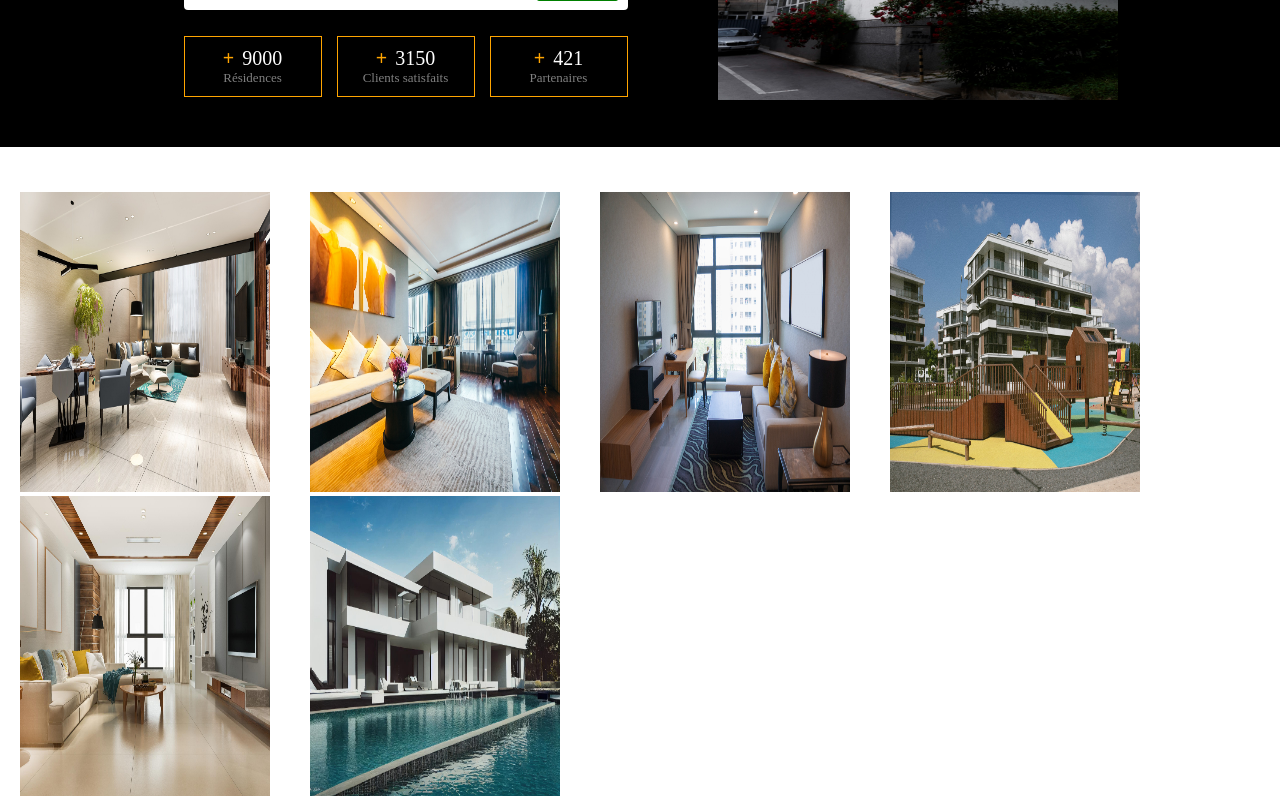
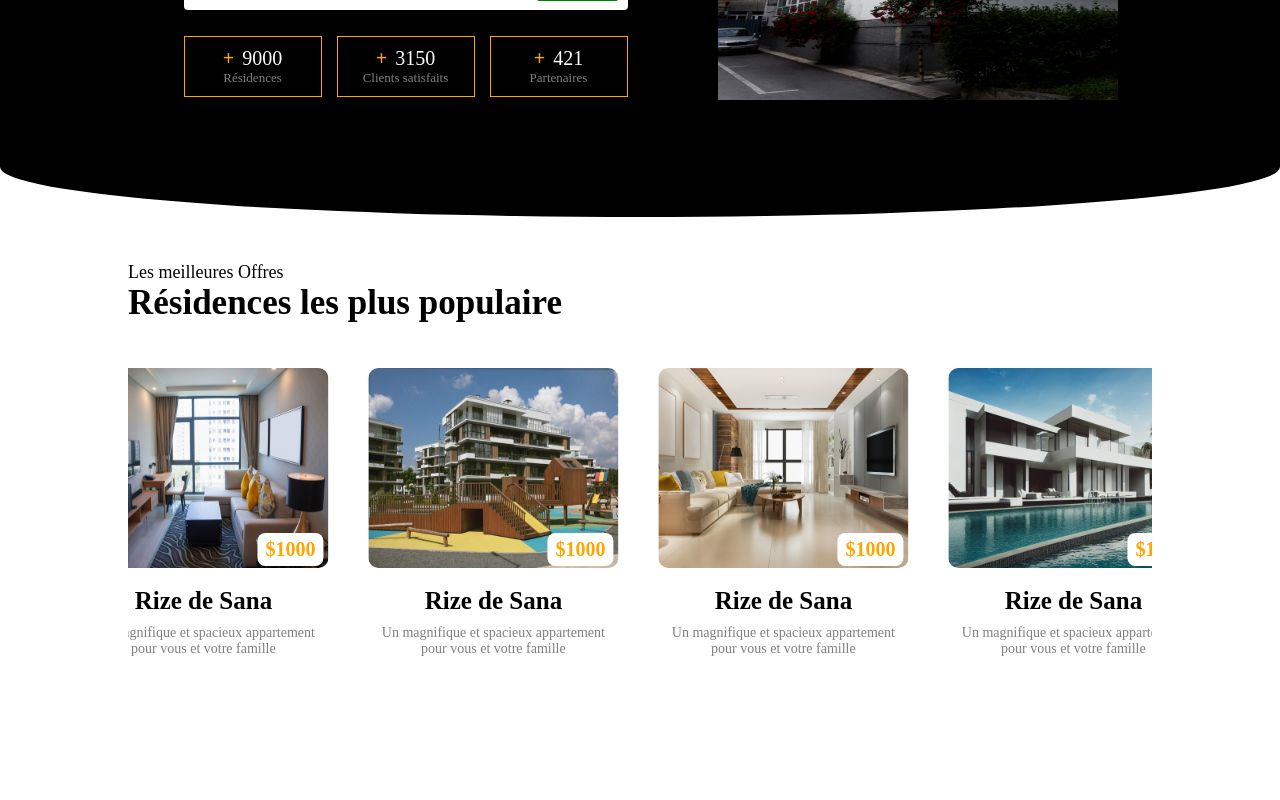
Before and after one commit to Gaimar23/Rex-Home, a React (Vite) app: page / in a window 1280 px wide. Shown: the part 449-1249 px from the top of the page. After the commit the page ends 1106 px from the top, so only its background shows below. Built offline with nearby package versions, Linux system fonts and the light colour scheme.

Commit message:
second commit

```diff
--- a/src/App.scss
+++ b/src/App.scss
@@ -5,9 +5,73 @@
         display: flex;
         justify-content: center;
 
+        position: relative;
+        padding-bottom: 20px;
+
+        // &::before{
+        //     content: "";
+        //     width: 100%;
+        //     height: 20px;
+        //     position: absolute;
+        //     bottom: -15px;
+        //     background-color: black;
+        // }
+
+        &::before{
+            content: "";
+            width: 100%;
+            height: 100px;
+            position: absolute;
+            bottom: -50px;
+            left: 0;
+            background-color: black;
+            border-radius: 50%;
+        }
+
+
+
         .accueil{
             max-width: 1366px;
             width: 80%;
         }
     }
+
+    .conteneur-produits{
+        margin-top: 95px;
+        display: flex;
+        justify-content: center;
+
+
+        // position: relative;
+
+        // &::before{
+        //     content: "";
+        //     width: 100%;
+        //     height: 100px;
+        //     position: absolute;
+        //     top: -100px;
+        //     left: 0;
+        //     background-color: black;
+        //     border-radius: 50%;
+        // }
+
+        // &::after{
+        //     content: "";
+        //     width: 50%;
+        //     height: 100px;
+        //     position: absolute;
+        //     top: -70px;
+        //     right: 0;
+        //     background-color: white;
+        //     border-radius: 100% 0 0 0;
+
+        // }
+
+        .produits{
+            max-width: 1366px;
+            width: 80%;
+
+        }
+
+    }
 }
--- a/src/components/Produits/Produits.jsx
+++ b/src/components/Produits/Produits.jsx
@@ -5,27 +5,155 @@ import { images } from "../../autres/data";
 const Produits = () => {
   return (
     <div className="sous-conteneur-produits">
-      <span>Les meilleures Offres</span>
-      <h2>Résidences les plus populaire</h2>
+      <span className="titre">Les meilleures Offres</span>
+      <h2 className="sous-titre">Résidences les plus populaire</h2>
       <div className="conteneur-slide">
         <div className="suivi-slide">
           <div className="carte-article">
             <img src={images.home4} alt="" />
+            <div className="details">
+              <span className="prix">
+                <span>$</span>1000
+              </span>
+              <h4 className="nom"> Rize de Sana</h4>
+              <p className="desc">
+                Un magnifique et spacieux appartement pour vous et votre famille
+              </p>
+            </div>
           </div>
           <div className="carte-article">
             <img src={images.home5} alt="" />
+            <div className="details">
+              <span className="prix">
+                <span>$</span>1000
+              </span>
+              <h4 className="nom"> Rize de Sana</h4>
+              <p className="desc">
+                Un magnifique et spacieux appartement pour vous et votre famille
+              </p>
+            </div>
           </div>
           <div className="carte-article">
             <img src={images.home6} alt="" />
+            <div className="details">
+              <span className="prix">
+                <span>$</span>1000
+              </span>
+              <h4 className="nom"> Rize de Sana</h4>
+              <p className="desc">
+                Un magnifique et spacieux appartement pour vous et votre famille
+              </p>
+            </div>
           </div>
           <div className="carte-article">
             <img src={images.home7} alt="" />
+            <div className="details">
+              <span className="prix">
+                <span>$</span>1000
+              </span>
+              <h4 className="nom"> Rize de Sana</h4>
+              <p className="desc">
+                Un magnifique et spacieux appartement pour vous et votre famille
+              </p>
+            </div>
           </div>
           <div className="carte-article">
             <img src={images.home8} alt="" />
+            <div className="details">
+              <span className="prix">
+                <span>$</span>1000
+              </span>
+              <h4 className="nom"> Rize de Sana</h4>
+              <p className="desc">
+                Un magnifique et spacieux appartement pour vous et votre famille
+              </p>
+            </div>
           </div>
           <div className="carte-article">
             <img src={images.home3} alt="" />
+            <div className="details">
+              <span className="prix">
+                <span>$</span>1000
+              </span>
+              <h4 className="nom"> Rize de Sana</h4>
+              <p className="desc">
+                Un magnifique et spacieux appartement pour vous et votre famille
+              </p>
+            </div>
+          </div>
+        </div>
+        <div className="suivi-slide">
+          <div className="carte-article">
+            <img src={images.home4} alt="" />
+            <div className="details">
+              <span className="prix">
+                <span>$</span>1000
+              </span>
+              <h4 className="nom"> Rize de Sana</h4>
+              <p className="desc">
+                Un magnifique et spacieux appartement pour vous et votre famille
+              </p>
+            </div>
+          </div>
+          <div className="carte-article">
+            <img src={images.home5} alt="" />
+            <div className="details">
+              <span className="prix">
+                <span>$</span>1000
+              </span>
+              <h4 className="nom"> Rize de Sana</h4>
+              <p className="desc">
+                Un magnifique et spacieux appartement pour vous et votre famille
+              </p>
+            </div>
+          </div>
+          <div className="carte-article">
+            <img src={images.home6} alt="" />
+            <div className="details">
+              <span className="prix">
+                <span>$</span>1000
+              </span>
+              <h4 className="nom"> Rize de Sana</h4>
+              <p className="desc">
+                Un magnifique et spacieux appartement pour vous et votre famille
+              </p>
+            </div>
+          </div>
+          <div className="carte-article">
+            <img src={images.home7} alt="" />
+            <div className="details">
+              <span className="prix">
+                <span>$</span>1000
+              </span>
+              <h4 className="nom"> Rize de Sana</h4>
+              <p className="desc">
+                Un magnifique et spacieux appartement pour vous et votre famille
+              </p>
+            </div>
+          </div>
+          <div className="carte-article">
+            <img src={images.home8} alt="" />
+            <div className="details">
+              <span className="prix">
+                <span>$</span>1000
+              </span>
+              <h4 className="nom"> Rize de Sana</h4>
+              <p className="desc">
+                Un magnifique et spacieux appartement pour vous et votre famille
+              </p>
+            </div>
+          </div>
+          <div className="carte-article">
+            <img src={images.home3} alt="" />
+            <div className="details">
+              <span className="prix">
+                <span>$</span>1000
+              </span>
+              <h4 className="nom"> Rize de Sana</h4>
+              <p className="desc">
+                Un magnifique et spacieux appartement pour vous et votre famille
+              </p>
+            </div>
           </div>
         </div>
       </div>
--- a/src/components/Produits/Produits.scss
+++ b/src/components/Produits/Produits.scss
@@ -1,22 +1,74 @@
 .sous-conteneur-produits{
 
+    .titre{
+        color: black;
+        font-size: 18px;
+    }
+
+    .sous-titre{
+        color: black;
+        font-size: 35px;
+        margin-bottom: 45px;
+    }
 
     .conteneur-slide{
+        overflow: hidden;
+        white-space: nowrap;
 
         .suivi-slide{
-            // white-space: nowrap;
+            display: inline-block;
+            animation: scrolling 15s infinite linear;
 
             .carte-article{
                 width: 250px;
-                height: 300px;
+                // height: 300px;
                 margin: 0 20px;
                 display: inline-block;
+                position: relative;
+                text-align: center;
 
                 img{
                     width: 100%;
-                    height: 100%;
+                    height: 200px;
+                    border-radius: 10px;
+                }
+
+                .details{
+                    color: black;
+                    margin-top: 15px;
+
+                    .prix{
+                        font-weight: 600;
+                        font-size: 20px;
+                        color: orange;
+                        position: absolute;
+                        top: 165px;
+                        right: 5px;
+                        background-color: white;
+                        padding: 5px 8px;
+                        border-radius: 8px;
+                    }
+
+                    p.desc{
+                        white-space: normal;
+                        opacity: 0.5;
+                        font-size: 14px;
+                    }
+
+                    h4.nom{
+                        margin: 10px 0;
+                        font-size: 25px;
+                    }
                 }
             }
         }
     }
 }
+
+
+
+
+@keyframes scrolling {
+    0%{transform: translateX(0);}
+    100%{transform: translateX(-100%);}
+}
```
Also changed, not shown: src/components/NosValeurs/NosValeurs.jsx (added, +13 -0 lines), src/components/NosValeurs/NosValeurs.scss (added).
